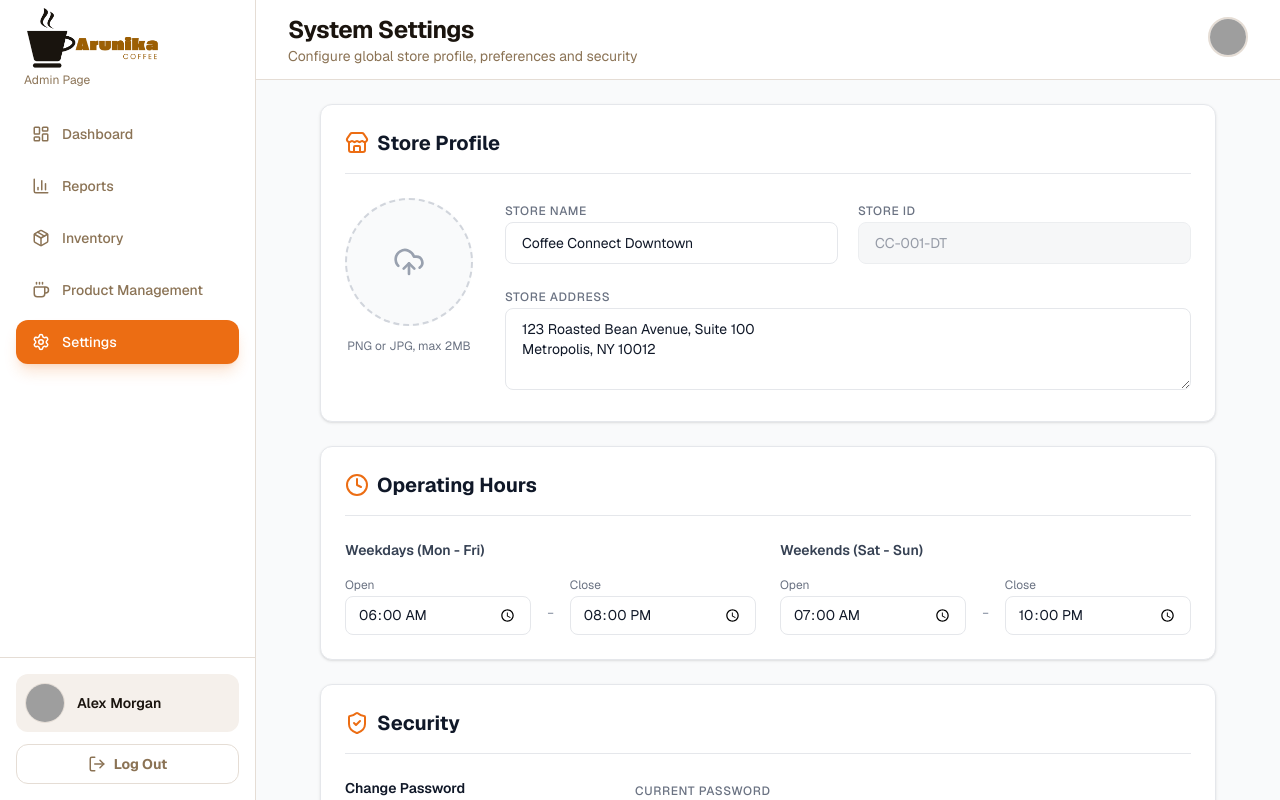
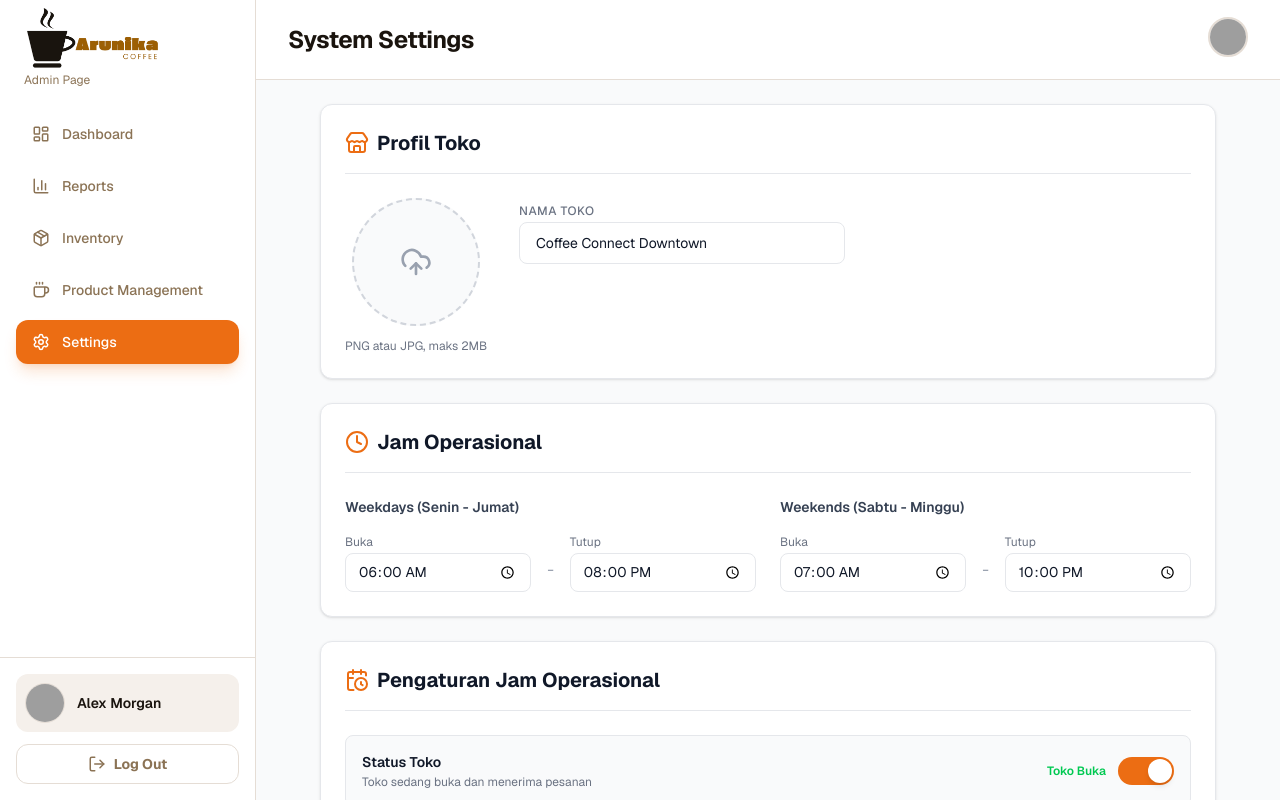
Before and after one commit to AstorBoy11/Arunika, a Next.js app: page /admin/settings in a window 1280 px wide. Built offline with nearby package versions, Linux system fonts and the light colour scheme; grey boxes are pictures that could not be loaded.

Commit message:
feat(admin): add store status toggle and operational hours settings with localization

```diff
--- a/app/admin/settings/page.tsx
+++ b/app/admin/settings/page.tsx
@@ -1,11 +1,13 @@
 "use client";
 
+import { useState } from "react";
 import AdminHeader from "@/components/admin-header";
 import {
   Save,
   Store,
   UploadCloud,
   Clock,
+  CalendarClock,
   CreditCard,
   Banknote,
   ShieldCheck,
@@ -13,6 +15,10 @@ import {
 } from "lucide-react";
 
 export default function AdminSettings() {
+  const [isStoreOpen, setIsStoreOpen] = useState(true);
+  const [openTime, setOpenTime] = useState("08:00");
+  const [closeTime, setCloseTime] = useState("22:00");
+
   const cardClass =
     "bg-white dark:bg-[#1a140e] rounded-xl border border-gray-200 dark:border-[#3e342b] p-6 shadow-sm dark:shadow-none transition-colors";
 
@@ -21,7 +27,6 @@ export default function AdminSettings() {
       {/* 1. HEADER */}
       <AdminHeader
         title="System Settings"
-        subtitle="Configure global store profile, preferences and security"
       >
       </AdminHeader>
 
@@ -33,7 +38,7 @@ export default function AdminSettings() {
           <section className={cardClass}>
             <div className="flex items-center gap-2 mb-6 border-b border-gray-200 dark:border-[#3e342b] pb-4">
               <Store className="text-[#ec6d13]" size={24} />
-              <h3 className="text-xl font-bold text-gray-900 dark:text-white">Store Profile</h3>
+              <h3 className="text-xl font-bold text-gray-900 dark:text-white">Profil Toko</h3>
             </div>
 
             <div className="flex flex-col md:flex-row gap-8">
@@ -47,37 +52,20 @@ export default function AdminSettings() {
                     <span className="text-xs font-bold text-white uppercase">Upload</span>
                   </div>
                 </div>
-                <p className="text-xs text-gray-500 dark:text-[#8e7f72]">PNG or JPG, max 2MB</p>
+                <p className="text-xs text-gray-500 dark:text-[#8e7f72]">PNG atau JPG, maks 2MB</p>
               </div>
 
               {/* Form Fields */}
               <div className="flex-1 space-y-5">
                 <div className="grid grid-cols-1 md:grid-cols-2 gap-5">
                   <div className="space-y-1.5">
-                    <label className="text-xs font-medium text-gray-500 dark:text-[#8e7f72] uppercase tracking-wider">Store Name</label>
+                    <label className="text-xs font-medium text-gray-500 dark:text-[#8e7f72] uppercase tracking-wider">Nama Toko</label>
                     <input
                       className="w-full bg-white dark:bg-[#231910] border border-gray-200 dark:border-[#3e342b] rounded-lg px-4 py-2.5 text-gray-900 dark:text-[#EAE0D5] text-sm focus:ring-1 focus:ring-[#ec6d13] focus:border-[#ec6d13] outline-none transition-all placeholder-gray-400"
                       type="text"
                       defaultValue="Coffee Connect Downtown"
                     />
                   </div>
-                  <div className="space-y-1.5">
-                    <label className="text-xs font-medium text-gray-500 dark:text-[#8e7f72] uppercase tracking-wider">Store ID</label>
-                    <input
-                      className="w-full bg-gray-100 dark:bg-[#1a140e] border border-gray-200 dark:border-[#3e342b] rounded-lg px-4 py-2.5 text-gray-500 dark:text-[#8e7f72] text-sm cursor-not-allowed opacity-70"
-                      disabled
-                      type="text"
-                      defaultValue="CC-001-DT"
-                    />
-                  </div>
-                </div>
-                <div className="space-y-1.5">
-                  <label className="text-xs font-medium text-gray-500 dark:text-[#8e7f72] uppercase tracking-wider">Store Address</label>
-                  <textarea
-                    className="w-full bg-white dark:bg-[#231910] border border-gray-200 dark:border-[#3e342b] rounded-lg px-4 py-2.5 text-gray-900 dark:text-[#EAE0D5] text-sm focus:ring-1 focus:ring-[#ec6d13] focus:border-[#ec6d13] outline-none transition-all placeholder-gray-400"
-                    rows={3}
-                    defaultValue="123 Roasted Bean Avenue, Suite 100&#10;Metropolis, NY 10012"
-                  />
                 </div>
               </div>
             </div>
@@ -87,23 +75,23 @@ export default function AdminSettings() {
           <section className={cardClass}>
             <div className="flex items-center gap-2 mb-6 border-b border-gray-200 dark:border-[#3e342b] pb-4">
               <Clock className="text-[#ec6d13]" size={24} />
-              <h3 className="text-xl font-bold text-gray-900 dark:text-white">Operating Hours</h3>
+              <h3 className="text-xl font-bold text-gray-900 dark:text-white">Jam Operasional</h3>
             </div>
             <div className="grid grid-cols-1 md:grid-cols-2 gap-6">
 
               {/* Weekdays */}
               <div className="space-y-3">
-                <h4 className="text-sm font-semibold text-gray-700 dark:text-[#EAE0D5]">Weekdays (Mon - Fri)</h4>
+                <h4 className="text-sm font-semibold text-gray-700 dark:text-[#EAE0D5]">Weekdays (Senin - Jumat)</h4>
                 {/* UBAH: Tambah flex-col untuk mobile, sm:flex-row untuk tablet ke atas */}
                 <div className="flex flex-col sm:flex-row sm:items-center gap-3 sm:gap-4">
                   <div className="space-y-1 w-full sm:flex-1">
-                    <label className="text-xs text-gray-500 dark:text-[#8e7f72]">Open</label>
+                    <label className="text-xs text-gray-500 dark:text-[#8e7f72]">Buka</label>
                     <input className="w-full bg-white dark:bg-[#231910] border border-gray-200 dark:border-[#3e342b] rounded-lg px-3 py-2 text-gray-900 dark:text-[#EAE0D5] text-sm focus:border-[#ec6d13] outline-none" type="time" defaultValue="06:00" />
                   </div>
                   {/* Sembunyikan tanda strip (-) di mobile agar layout vertikal lebih rapi */}
                   <span className="hidden sm:block text-gray-400 dark:text-[#8e7f72] mt-5">-</span>
                   <div className="space-y-1 w-full sm:flex-1">
-                    <label className="text-xs text-gray-500 dark:text-[#8e7f72]">Close</label>
+                    <label className="text-xs text-gray-500 dark:text-[#8e7f72]">Tutup</label>
                     <input className="w-full bg-white dark:bg-[#231910] border border-gray-200 dark:border-[#3e342b] rounded-lg px-3 py-2 text-gray-900 dark:text-[#EAE0D5] text-sm focus:border-[#ec6d13] outline-none" type="time" defaultValue="20:00" />
                   </div>
                 </div>
@@ -111,16 +99,16 @@ export default function AdminSettings() {
 
               {/* Weekends */}
               <div className="space-y-3">
-                <h4 className="text-sm font-semibold text-gray-700 dark:text-[#EAE0D5]">Weekends (Sat - Sun)</h4>
+                <h4 className="text-sm font-semibold text-gray-700 dark:text-[#EAE0D5]">Weekends (Sabtu - Minggu)</h4>
                 {/* UBAH: Sama seperti di atas, gunakan flex-col untuk mobile */}
                 <div className="flex flex-col sm:flex-row sm:items-center gap-3 sm:gap-4">
                   <div className="space-y-1 w-full sm:flex-1">
-                    <label className="text-xs text-gray-500 dark:text-[#8e7f72]">Open</label>
+                    <label className="text-xs text-gray-500 dark:text-[#8e7f72]">Buka</label>
                     <input className="w-full bg-white dark:bg-[#231910] border border-gray-200 dark:border-[#3e342b] rounded-lg px-3 py-2 text-gray-900 dark:text-[#EAE0D5] text-sm focus:border-[#ec6d13] outline-none" type="time" defaultValue="07:00" />
                   </div>
                   <span className="hidden sm:block text-gray-400 dark:text-[#8e7f72] mt-5">-</span>
                   <div className="space-y-1 w-full sm:flex-1">
-                    <label className="text-xs text-gray-500 dark:text-[#8e7f72]">Close</label>
+                    <label className="text-xs text-gray-500 dark:text-[#8e7f72]">Tutup</label>
                     <input className="w-full bg-white dark:bg-[#231910] border border-gray-200 dark:border-[#3e342b] rounded-lg px-3 py-2 text-gray-900 dark:text-[#EAE0D5] text-sm focus:border-[#ec6d13] outline-none" type="time" defaultValue="22:00" />
                   </div>
                 </div>
@@ -129,23 +117,101 @@ export default function AdminSettings() {
             </div>
           </section>
 
-          {/* SECTION 3 & 4 TETAP SAMA */}
+          {/* SECTION 3: PENGATURAN JAM OPERASIONAL */}
+          <section className={cardClass}>
+            <div className="flex items-center gap-2 mb-6 border-b border-gray-200 dark:border-[#3e342b] pb-4">
+              <CalendarClock className="text-[#ec6d13]" size={24} />
+              <h3 className="text-xl font-bold text-gray-900 dark:text-white">Pengaturan Jam Operasional</h3>
+            </div>
+
+            <div className="space-y-6">
+              {/* Store Status Toggle */}
+              <div className="flex flex-col sm:flex-row sm:items-center justify-between gap-4 p-4 rounded-lg bg-gray-50 dark:bg-[#231910] border border-gray-200 dark:border-[#3e342b]">
+                <div>
+                  <p className="text-sm font-semibold text-gray-900 dark:text-[#EAE0D5]">Status Toko</p>
+                  <p className="text-xs text-gray-500 dark:text-[#8e7f72] mt-0.5">
+                    {isStoreOpen
+                      ? "Toko sedang buka dan menerima pesanan"
+                      : "Toko tutup sementara, pesanan dinonaktifkan"}
+                  </p>
+                </div>
+                <div className="flex items-center gap-3 shrink-0">
+                  <span
+                    className={`text-xs font-semibold transition-colors ${
+                      isStoreOpen ? "text-green-500" : "text-red-400"
+                    }`}
+                  >
+                    {isStoreOpen ? "Toko Buka" : "Tutup Sementara"}
+                  </span>
+                  <button
+                    onClick={() => setIsStoreOpen(!isStoreOpen)}
+                    role="switch"
+                    aria-checked={isStoreOpen}
+                    className={`relative inline-flex h-7 w-14 shrink-0 cursor-pointer rounded-full border-2 border-transparent transition-colors duration-200 ease-in-out focus:outline-none focus-visible:ring-2 focus-visible:ring-[#ec6d13] focus-visible:ring-offset-2 ${
+                      isStoreOpen ? "bg-[#ec6d13]" : "bg-gray-300 dark:bg-[#4a3f35]"
+                    }`}
+                  >
+                    <span
+                      className={`pointer-events-none inline-block h-6 w-6 transform rounded-full bg-white shadow-md ring-0 transition duration-200 ease-in-out ${
+                        isStoreOpen ? "translate-x-7" : "translate-x-0"
+                      }`}
+                    />
+                  </button>
+                </div>
+              </div>
+
+              {/* Time Inputs */}
+              <div className="grid grid-cols-1 md:grid-cols-2 gap-5">
+                <div className="space-y-1.5">
+                  <label className="text-xs font-medium text-gray-500 dark:text-[#8e7f72] uppercase tracking-wider">
+                    Jam Buka
+                  </label>
+                  <input
+                    type="time"
+                    value={openTime}
+                    onChange={(e) => setOpenTime(e.target.value)}
+                    className="w-full bg-white dark:bg-[#231910] border border-gray-200 dark:border-[#3e342b] rounded-lg px-4 py-2.5 text-gray-900 dark:text-[#EAE0D5] text-sm focus:ring-1 focus:ring-[#ec6d13] focus:border-[#ec6d13] outline-none transition-all scheme-light dark:scheme-dark"
+                  />
+                </div>
+                <div className="space-y-1.5">
+                  <label className="text-xs font-medium text-gray-500 dark:text-[#8e7f72] uppercase tracking-wider">
+                    Jam Tutup
+                  </label>
+                  <input
+                    type="time"
+                    value={closeTime}
+                    onChange={(e) => setCloseTime(e.target.value)}
+                    className="w-full bg-white dark:bg-[#231910] border border-gray-200 dark:border-[#3e342b] rounded-lg px-4 py-2.5 text-gray-900 dark:text-[#EAE0D5] text-sm focus:ring-1 focus:ring-[#ec6d13] focus:border-[#ec6d13] outline-none transition-all scheme-light dark:scheme-dark"
+                  />
+                </div>
+              </div>
+
+              {/* Save Button */}
+              <div className="pt-2 flex justify-end">
+                <button className="flex items-center gap-2 bg-[#ec6d13] hover:bg-[#d65c0b] text-white px-5 py-2.5 rounded-lg text-sm font-bold shadow-md shadow-[#ec6d13]/20 transition-all active:scale-95">
+                  <Save size={16} />
+                  <span>Simpan Perubahan</span>
+                </button>
+              </div>
+            </div>
+          </section>
+
           {/* SECTION 4: SECURITY */}
           <section className={cardClass}>
             <div className="flex items-center gap-2 mb-6 border-b border-gray-200 dark:border-[#3e342b] pb-4">
               <ShieldCheck className="text-[#ec6d13]" size={24} />
-              <h3 className="text-xl font-bold text-gray-900 dark:text-white">Security</h3>
+              <h3 className="text-xl font-bold text-gray-900 dark:text-white">Keamanan</h3>
             </div>
 
             <div className="grid grid-cols-1 md:grid-cols-3 gap-6 items-start">
               <div className="md:col-span-1">
-                <h4 className="text-sm font-semibold text-gray-900 dark:text-[#EAE0D5]">Change Password</h4>
-                <p className="text-xs text-gray-500 dark:text-[#8e7f72] mt-1">Ensure your account is using a long, random password to stay secure.</p>
+                <h4 className="text-sm font-semibold text-gray-900 dark:text-[#EAE0D5]">Ganti Password</h4>
+                <p className="text-xs text-gray-500 dark:text-[#8e7f72] mt-1">Pastikan akun Anda menggunakan password yang panjang dan acak untuk tetap aman.</p>
               </div>
 
               <div className="md:col-span-2 space-y-4">
                 <div className="space-y-1.5 relative">
-                  <label className="text-xs font-medium text-gray-500 dark:text-[#8e7f72] uppercase tracking-wider">Current Password</label>
+                  <label className="text-xs font-medium text-gray-500 dark:text-[#8e7f72] uppercase tracking-wider">Password Saat Ini</label>
                   <div className="relative">
                     <Lock className="absolute left-3 top-2.5 text-gray-400 dark:text-[#8e7f72]" size={16} />
                     <input
@@ -158,11 +224,11 @@ export default function AdminSettings() {
 
                 <div className="grid grid-cols-1 md:grid-cols-2 gap-4">
                   <div className="space-y-1.5">
-                    <label className="text-xs font-medium text-gray-500 dark:text-[#8e7f72] uppercase tracking-wider">New Password</label>
+                    <label className="text-xs font-medium text-gray-500 dark:text-[#8e7f72] uppercase tracking-wider">Password Baru</label>
                     <input className="w-full bg-white dark:bg-[#231910] border border-gray-200 dark:border-[#3e342b] rounded-lg px-4 py-2.5 text-gray-900 dark:text-[#EAE0D5] text-sm focus:ring-1 focus:ring-[#ec6d13] focus:border-[#ec6d13] outline-none transition-all" type="password" />
                   </div>
                   <div className="space-y-1.5">
-                    <label className="text-xs font-medium text-gray-500 dark:text-[#8e7f72] uppercase tracking-wider">Confirm New Password</label>
+                    <label className="text-xs font-medium text-gray-500 dark:text-[#8e7f72] uppercase tracking-wider">Konfirmasi Password Baru</label>
                     <input className="w-full bg-white dark:bg-[#231910] border border-gray-200 dark:border-[#3e342b] rounded-lg px-4 py-2.5 text-gray-900 dark:text-[#EAE0D5] text-sm focus:ring-1 focus:ring-[#ec6d13] focus:border-[#ec6d13] outline-none transition-all" type="password" />
                   </div>
                 </div>
@@ -179,7 +245,7 @@ export default function AdminSettings() {
           <div className="flex w-full justify-end">
             <button className="flex items-center gap-2 bg-[#ec6d13] hover:bg-[#d65c0b] text-white px-6 py-2.5 rounded-lg text-sm font-bold shadow-lg shadow-[#ec6d13]/20 transition-all active:scale-95">
               <Save size={20} />
-              <span>Save Changes</span>
+              <span>Simpan Perubahan</span>
             </button>
           </div>
         </div>
--- a/app/user/cart/page.tsx
+++ b/app/user/cart/page.tsx
@@ -805,10 +805,6 @@ export default function CartPage() {
               Checkout Sekarang
               <ArrowRight size={20} />
             </button>
-
-            <Link href="/user/dashboard" className={`block text-center text-sm font-medium hover:text-[#ec6d13] transition-colors ${isDark ? "text-[#b9a89d]" : "text-[#8b7355]"}`}>
-              ← Lanjut Belanja
-            </Link>
           </div>
         </div>
       </div>
--- a/app/user/dashboard/_components/DashboardClient.tsx
+++ b/app/user/dashboard/_components/DashboardClient.tsx
@@ -149,7 +149,7 @@ export default function DashboardClient() {
       <div className="flex flex-col md:flex-row md:items-center justify-between gap-4">
         {/* Filter Buttons */}
         <div className="flex items-center gap-2 overflow-x-auto pb-2 md:pb-0 scrollbar-hide">
-          {["Coffee Based", "Milk Based", "Medium", "Dark", "Decaf"].map((filter, index) => (
+          {["Coffee Based", "Milk Based"].map((filter, index) => (
             <button
               key={filter}
               className={`px-5 py-2 rounded-xl text-sm font-semibold whitespace-nowrap transition-all ${
```
